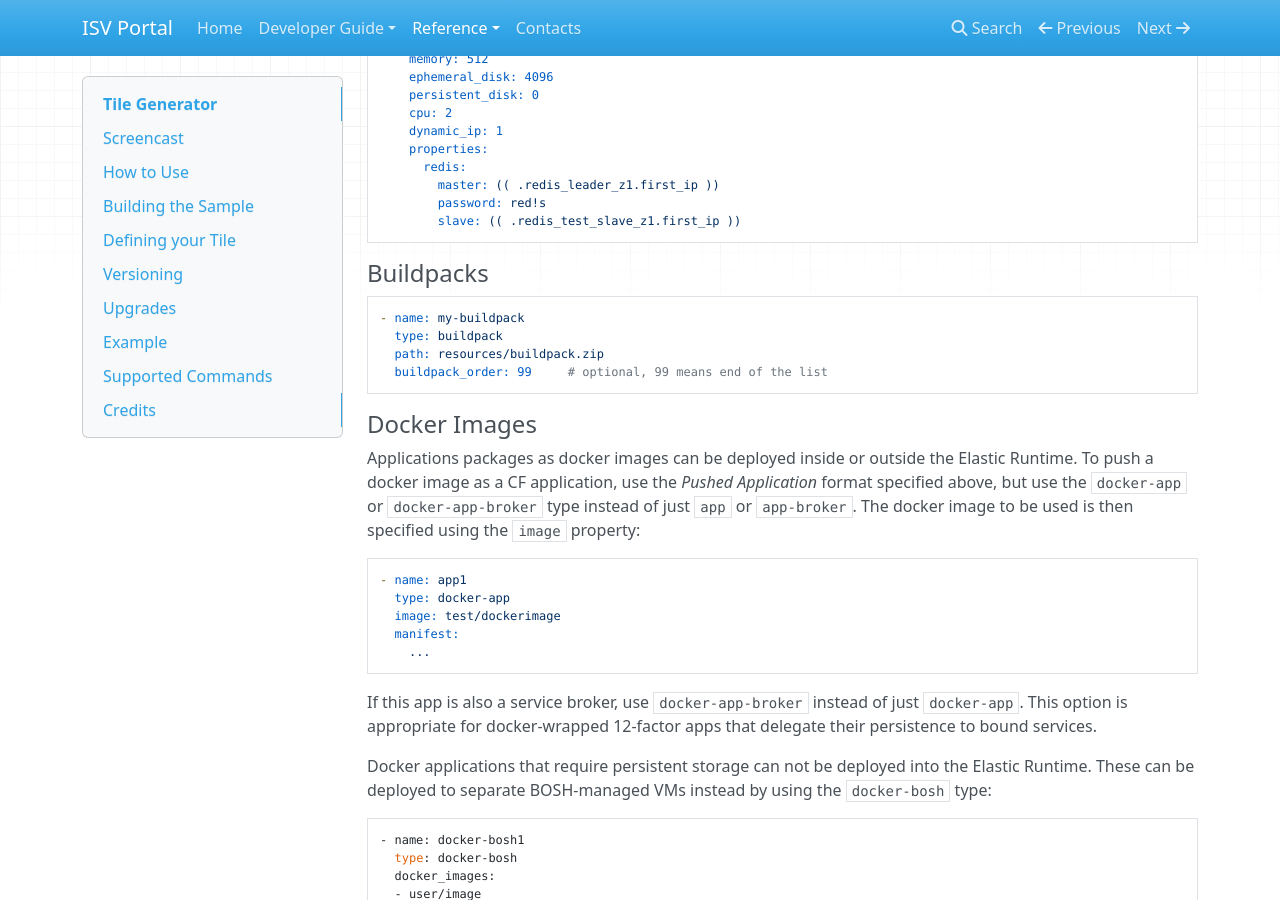
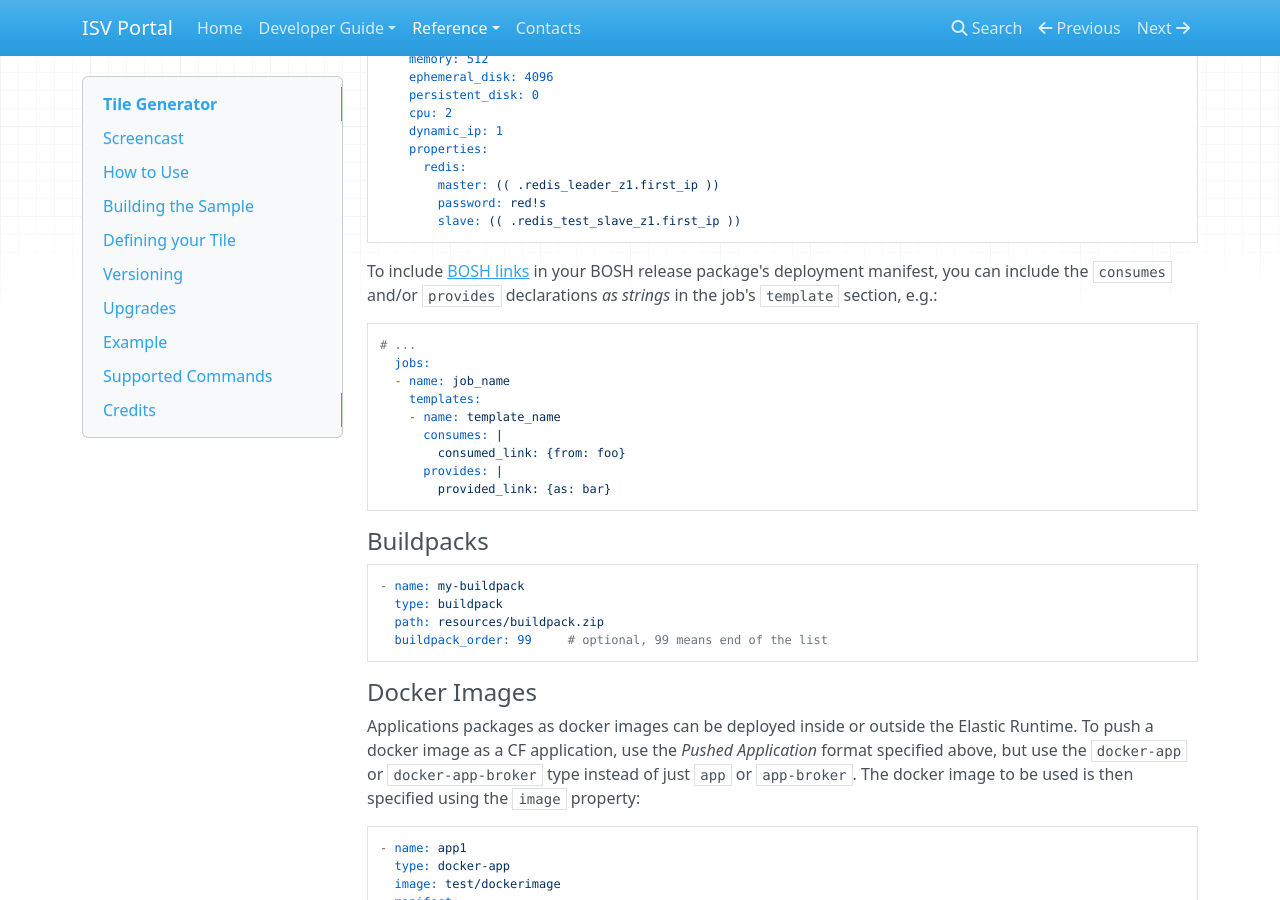
Before and after one commit to vmware-archive/isv-portal, an MkDocs documentation site: the page built from docs/tile-generator.md, in a window 1280 px wide and 900 px high, scrolled down 6594 px. Built offline with MkDocs 1.6.1, drawn with Linux system fonts in a browser that asks for light colours; nearby versions of some CDN libraries; old or Windows-style settings are respelled for this version of MkDocs.

Commit message:
Add note on bosh links.

````diff
--- a/docs/tile-generator.md
+++ b/docs/tile-generator.md
@@ -347,7 +347,21 @@ package definition to include a Redis BOSH release:
         slave: (( .redis_test_slave_z1.first_ip ))
 ```
 
+To include [BOSH links](https://bosh.io/docs/links.html) in your BOSH
+release package's deployment manifest, you can include the `consumes`
+and/or `provides` declarations *as strings* in the job's `template` section, e.g.:
 
+```
+# ...
+  jobs:
+  - name: job_name
+    templates:
+    - name: template_name
+      consumes: |
+        consumed_link: {from: foo}
+      provides: |
+        provided_link: {as: bar}
+```
 
 #### Buildpacks
 
````
